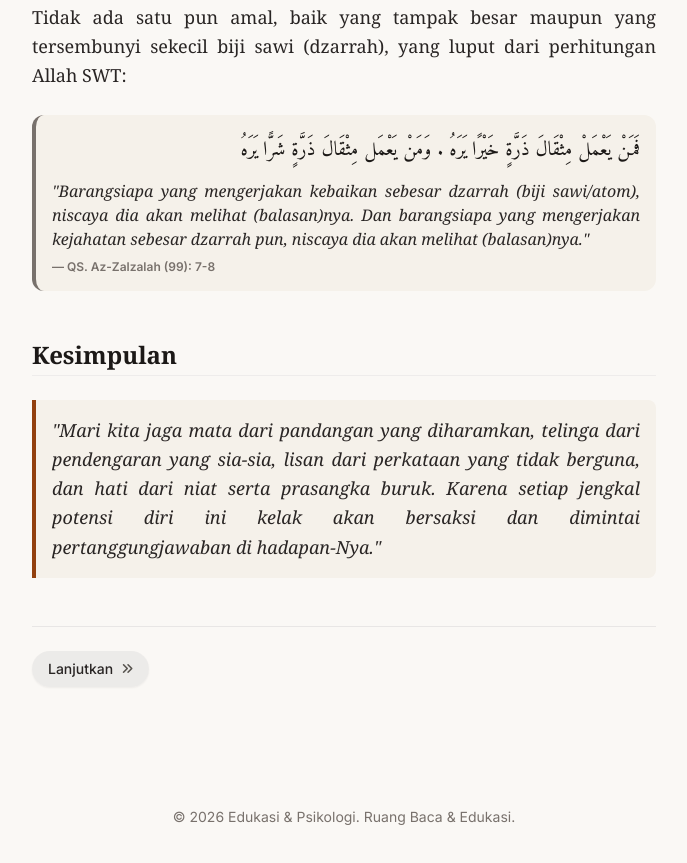
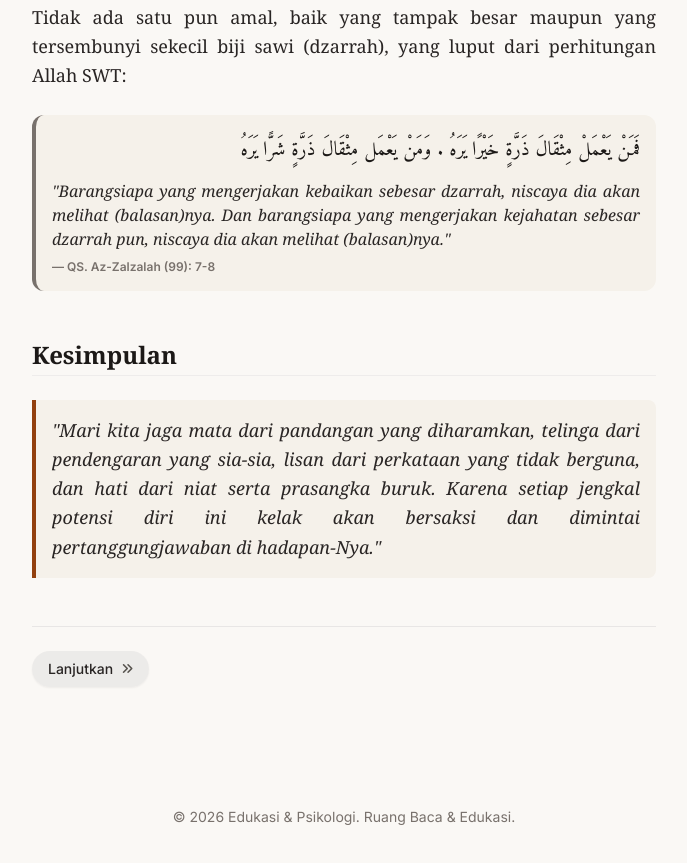
Before and after one commit to auliarn629/Mata-Telinga-dan-Hati, a plain HTML site: page index.html in a window 1280 px wide. Shown: the part 2092-2955 px from the top of the page, without its empty margins (296-983 px from the left). Drawn offline with nearby package versions, Linux system fonts and the light colour scheme.

```diff
--- a/index.html
+++ b/index.html
@@ -247,7 +247,7 @@
                         فَمَنْ يَعْمَلْ مِثْقَالَ ذَرَّةٍ خَيْرًا يَرَهُ . وَمَنْ يَعْمَل مِثْقَالَ ذَرَّةٍ شَرًّا يَرَهُ
                     </p>
                     <p class="font-serif text-base text-stone-800 dark:text-stone-300 italic">
-                        "Barangsiapa yang mengerjakan kebaikan sebesar dzarrah (biji sawi/atom), niscaya dia akan melihat (balasan)nya. Dan barangsiapa yang mengerjakan kejahatan sebesar dzarrah pun, niscaya dia akan melihat (balasan)nya."
+                        "Barangsiapa yang mengerjakan kebaikan sebesar dzarrah, niscaya dia akan melihat (balasan)nya. Dan barangsiapa yang mengerjakan kejahatan sebesar dzarrah pun, niscaya dia akan melihat (balasan)nya."
                     </p>
                     <p class="text-xs text-stone-500 dark:text-stone-400 font-semibold">— QS. Az-Zalzalah (99): 7-8</p>
                 </div>
```
